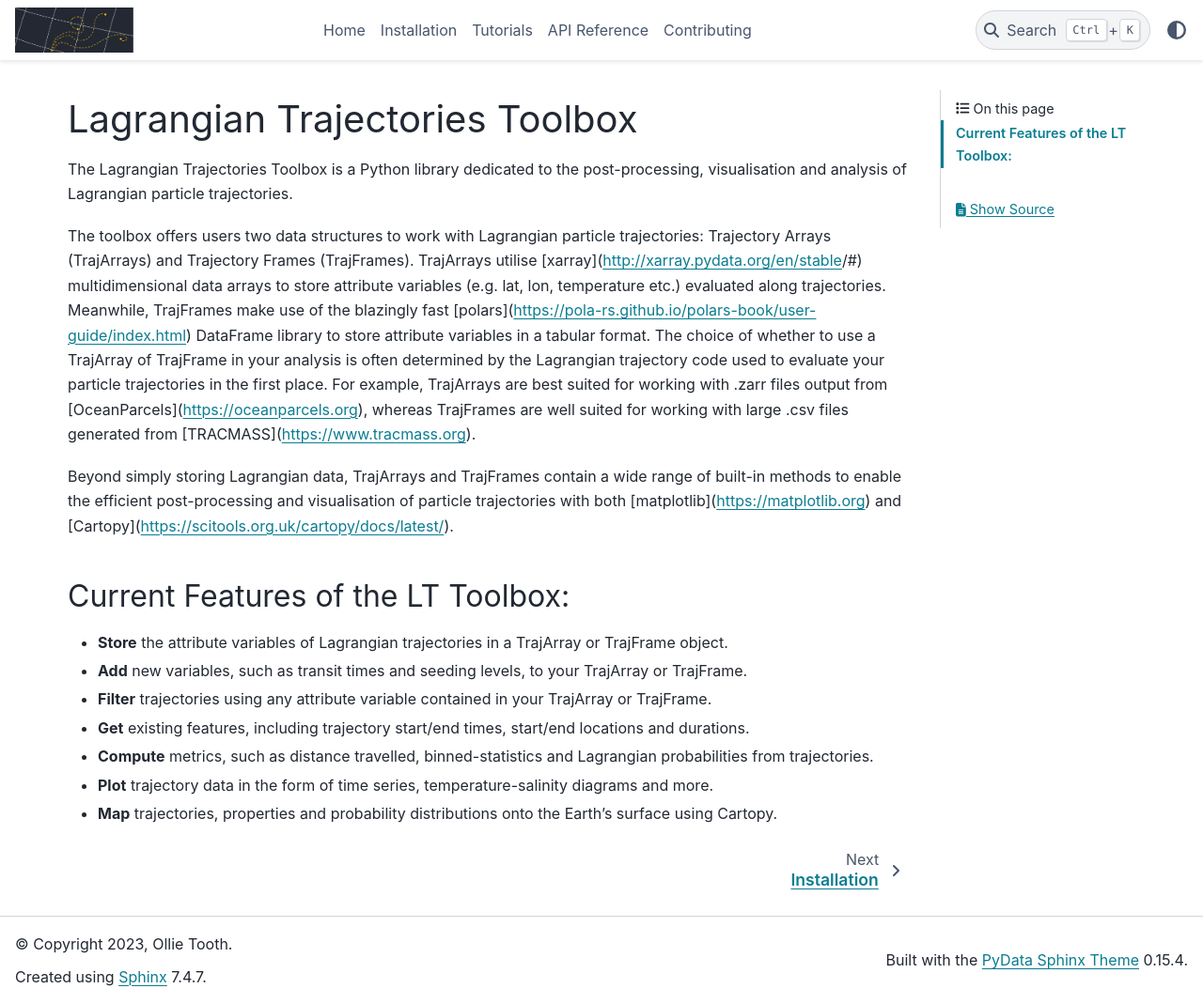
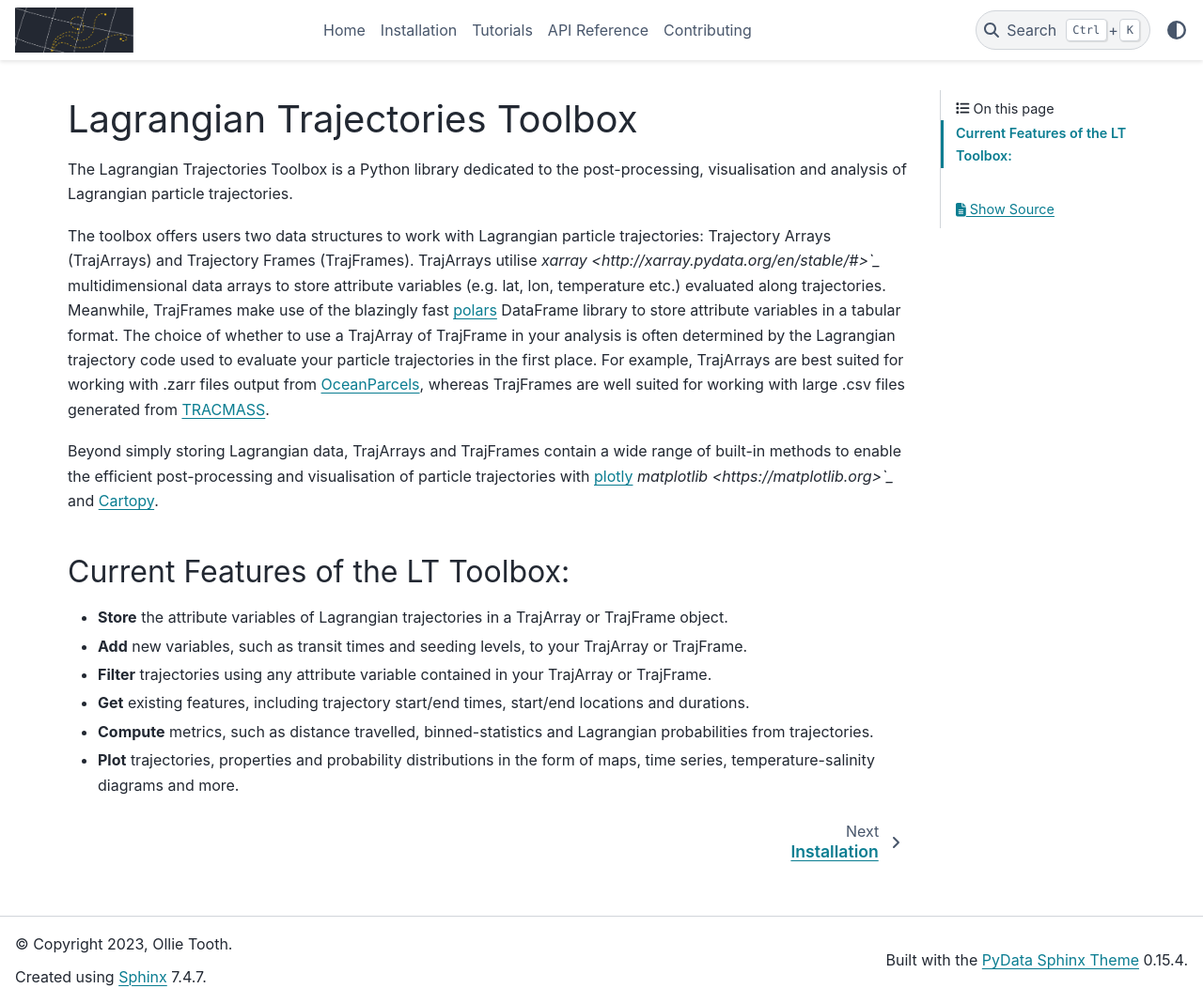
Before and after one commit to oj-tooth/lt_toolbox, a Sphinx documentation site: the page built from docs/index.rst, in a window 1280 px wide and 1069 px high. Shown: the whole window at 94% size. Built offline with Sphinx 7.4.7 and the PyData theme 0.15.4, drawn with Linux system fonts in a browser that asks for light colours; pages that are not in the unit, such as notebooks, are missing from menus.

Commit message:
Updated in-line links to external libraries and packages

```diff
--- a/docs/index.rst
+++ b/docs/index.rst
@@ -4,9 +4,9 @@
 The Lagrangian Trajectories Toolbox is a Python library dedicated to the post-processing, visualisation and analysis of Lagrangian particle trajectories.
 
 The toolbox offers users two data structures to work with Lagrangian particle trajectories: Trajectory Arrays (TrajArrays) and Trajectory Frames (TrajFrames).
-TrajArrays utilise [xarray](http://xarray.pydata.org/en/stable/#) multidimensional data arrays to store attribute variables (e.g. lat, lon, temperature etc.) evaluated along trajectories. Meanwhile, TrajFrames make use of the blazingly fast [polars](https://pola-rs.github.io/polars-book/user-guide/index.html) DataFrame library to store attribute variables in a tabular format. The choice of whether to use a TrajArray of TrajFrame in your analysis is often determined by the Lagrangian trajectory code used to evaluate your particle trajectories in the first place. For example, TrajArrays are best suited for working with .zarr files output from [OceanParcels](https://oceanparcels.org), whereas TrajFrames are well suited for working with large .csv files generated from [TRACMASS](https://www.tracmass.org).
+TrajArrays utilise `xarray <http://xarray.pydata.org/en/stable/#>`_` multidimensional data arrays to store attribute variables (e.g. lat, lon, temperature etc.) evaluated along trajectories. Meanwhile, TrajFrames make use of the blazingly fast `polars <https://pola-rs.github.io/polars-book/user-guide/index.html>`_ DataFrame library to store attribute variables in a tabular format. The choice of whether to use a TrajArray of TrajFrame in your analysis is often determined by the Lagrangian trajectory code used to evaluate your particle trajectories in the first place. For example, TrajArrays are best suited for working with .zarr files output from `OceanParcels <https://oceanparcels.org>`_, whereas TrajFrames are well suited for working with large .csv files generated from `TRACMASS <https://www.tracmass.org>`_.
 
-Beyond simply storing Lagrangian data, TrajArrays and TrajFrames contain a wide range of built-in methods to enable the efficient post-processing and visualisation of particle trajectories with both [matplotlib](https://matplotlib.org) and [Cartopy](https://scitools.org.uk/cartopy/docs/latest/).
+Beyond simply storing Lagrangian data, TrajArrays and TrajFrames contain a wide range of built-in methods to enable the efficient post-processing and visualisation of particle trajectories with `plotly <https://plotly.com/python-api-reference/index.html>`_ `matplotlib <https://matplotlib.org>`_` and `Cartopy <https://scitools.org.uk/cartopy/docs/latest/>`_.
 
 Current Features of the LT Toolbox:
 -----------------------------------
@@ -21,9 +21,7 @@
 
 * **Compute** metrics, such as distance travelled, binned-statistics and Lagrangian probabilities from trajectories.
 
-* **Plot** trajectory data in the form of time series, temperature-salinity diagrams and more.
-
-* **Map** trajectories, properties and probability distributions onto the Earth's surface using Cartopy.
+* **Plot** trajectories, properties and probability distributions in the form of maps, time series, temperature-salinity diagrams and more.
 
 .. toctree::
    :maxdepth: 2
```
